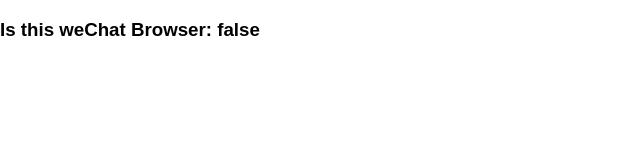
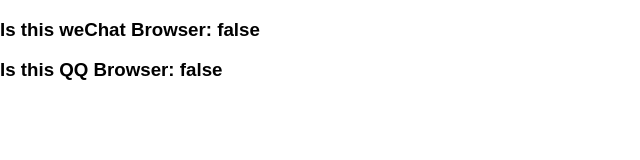
Before and after one commit to masonorion/masonorion.github.io, a plain HTML site: page browser/index.html in a window 1280 px wide. Shown: the whole page, without its empty margins (0-640 px from the left). Drawn offline with Linux system fonts and the light colour scheme.

Commit message:
Added QQ detector

```diff
--- a/browser/index.html
+++ b/browser/index.html
@@ -13,15 +13,23 @@
    </head>
    <body class="body">
       <h3>Is this weChat Browser: <span class="isWechat"></span></h3>
+      <h3>Is this QQ Browser: <span class="isQq"></span></h3>
    </body>
    <script type="text/javascript" src="js/jquery.min.js"></script>
    <script type="text/javascript" src="js/main.js"></script>
    <script>
       var isWechat = isWeixinBrowser();
+      var isQq = isQQBrowser();
 
       $(".isWechat").text("" + isWechat);
+      $(".isQq").text("" + isQq);
+
       function isWeixinBrowser(){
         return /micromessenger/.test(navigator.userAgent.toLowerCase())
       }
+
+      function isQQBrowser(){
+        return /QQBrowser/.test(navigator.userAgent.toLowerCase())
+      }
    </script>
 </html>
```
